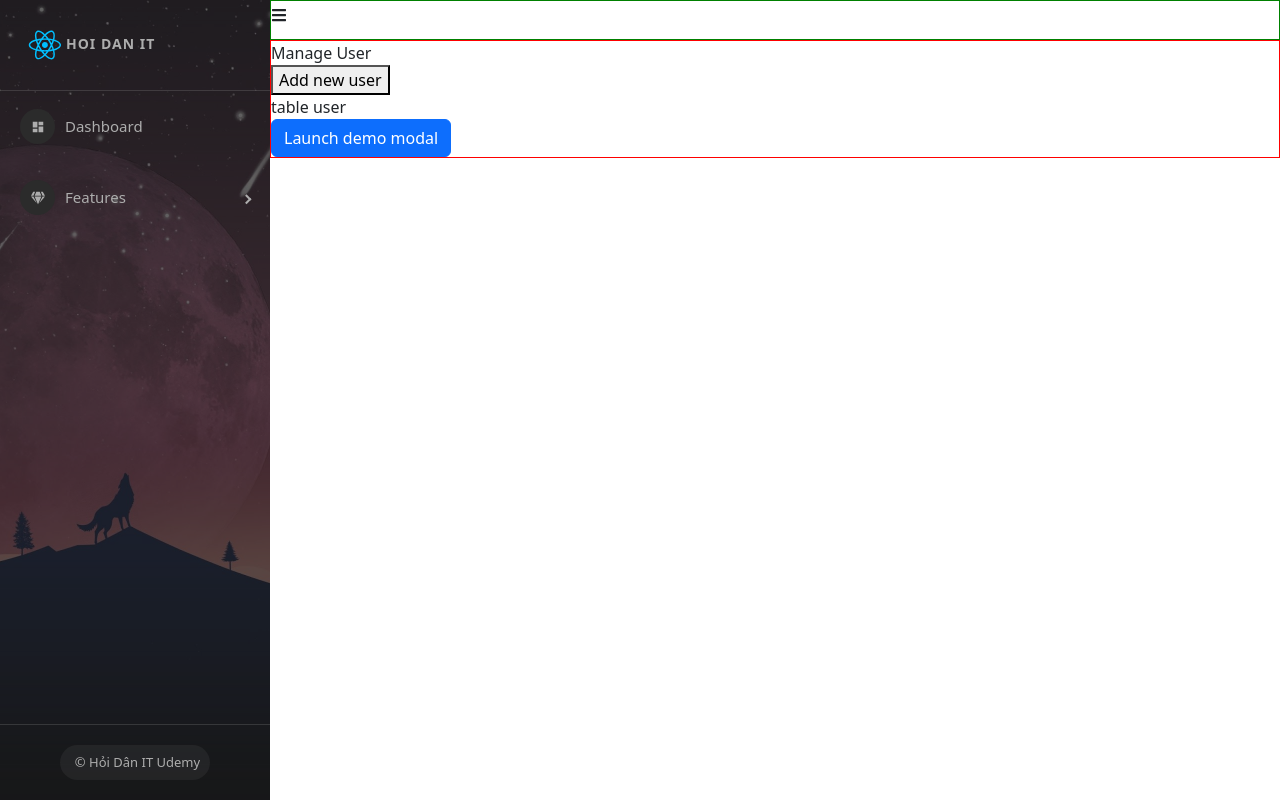
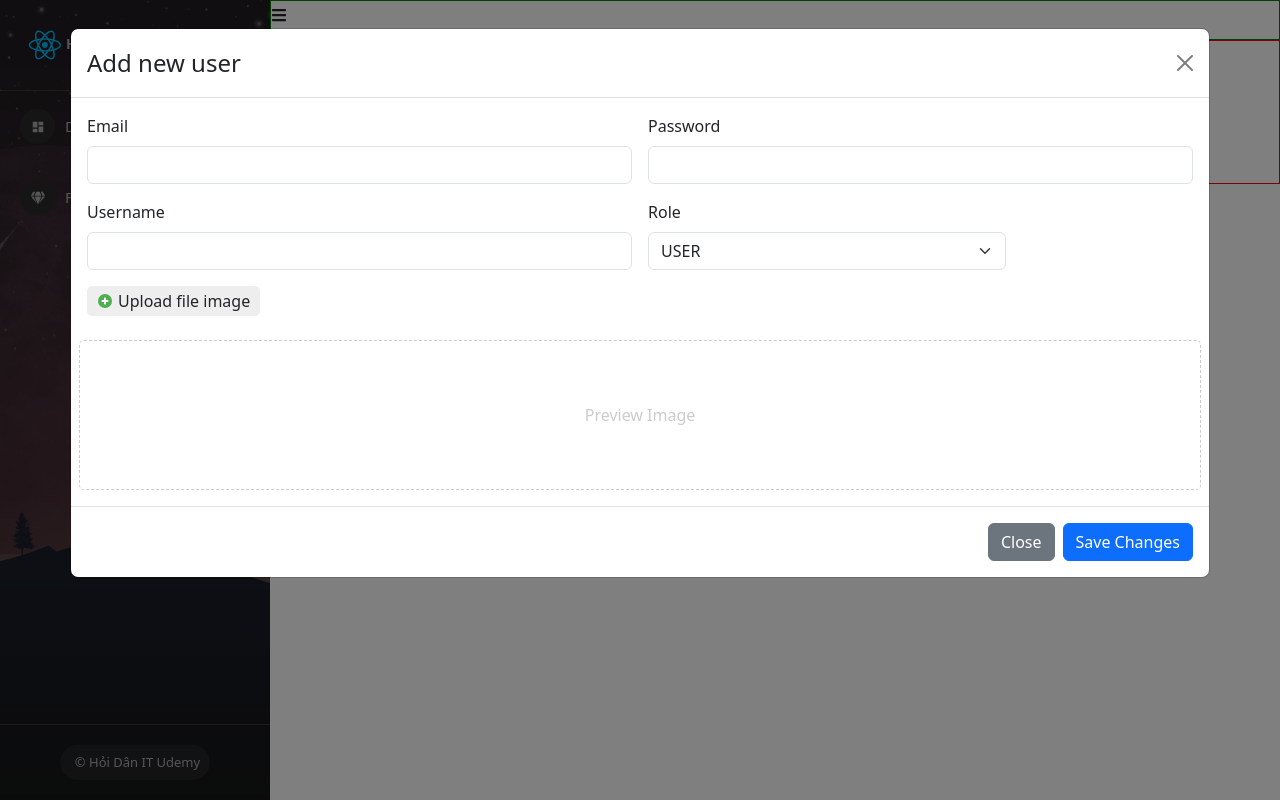
Before and after one commit to CDQuan88/test-demo-react, a React (Create React App) app: page /admins/manage-user in a window 1280 px wide. Both pictures are taken after a click on the button "Add new user". Built offline with nearby package versions, Linux system fonts and the light colour scheme.

Commit message:
Call API Add New User with formdata

```diff
--- a/src/components/Admin/Content/ManageUser.js
+++ b/src/components/Admin/Content/ManageUser.js
@@ -1,15 +1,26 @@
 import ModalCreateUser from "./ModalCreateUser";
 import "./ManageUser.scss";
+import { FcPlus } from "react-icons/fc";
+import { useState } from "react";
 const ManageUser = (props) => {
+  const [showModalCreateUser, setShowModalCreateUser] = useState(false);
   return (
     <div className="manage-user-container">
       <div className="title">Manage User</div>
       <div className="users-content">
-        <div>
-          <button>Add new user</button>
+        <div className="btn-add-user">
+          <button
+            className="btn btn-primary"
+            onClick={() => setShowModalCreateUser(true)}
+          >
+            <FcPlus /> Add new user
+          </button>
         </div>
-        <div>table user</div>
-        <ModalCreateUser />
+        <div className="table-users-container">table user</div>
+        <ModalCreateUser
+          show={showModalCreateUser}
+          setShow={setShowModalCreateUser}
+        />
       </div>
     </div>
   );
--- a/src/components/Admin/Content/ManageUser.scss
+++ b/src/components/Admin/Content/ManageUser.scss
@@ -1,8 +1,21 @@
 .manage-user-container {
-    .users-content {}
+    padding: 10px;
+
+    .users-content {
+        .btn-add-user {
+            margin: 15px 0;
+        }
+    }
+
+    .title {
+        font-weight: bolder;
+        font-size  : 20px;
+    }
 }
 
 .modal-add-user {
+
+
     .img-preview {
         border         : 1px dashed #ccc;
         height         : 150px;
--- a/src/components/Admin/Content/ModalCreateUser.js
+++ b/src/components/Admin/Content/ModalCreateUser.js
@@ -2,12 +2,19 @@
 import Button from "react-bootstrap/Button";
 import Modal from "react-bootstrap/Modal";
 import { FcPlus } from "react-icons/fc";
+import axios from "axios";
+const ModalCreateUser = (props) => {
+  const { show, setShow } = props;
 
-const ModalCreateUser = () => {
-  const [show, setShow] = useState(false);
-
-  const handleClose = () => setShow(false);
-  const handleShow = () => setShow(true);
+  const handleClose = () => {
+    setShow(false);
+    setEmail("");
+    setPassword("");
+    setUsername("");
+    setRole("USER");
+    setImage("");
+    setPreviewImage("");
+  };
   const [email, setEmail] = useState("");
   const [password, setPassword] = useState("");
   const [username, setUsername] = useState("");
@@ -17,15 +24,27 @@
   const handleUploadImage = (event) => {
     if (event.target && event.target.files && event.target.files[0]) {
       setPreviewImage(URL.createObjectURL(event.target.files[0]));
-      setImage(URL.createObjectURL(event.target.files[0]));
+      setImage(event.target.files[0]);
     }
   };
+
+  const handleSubmitCreateUser = async () => {
+    const data = new FormData();
+    data.append("email", email);
+    data.append("password", password);
+    data.append("username", username);
+    data.append("role", role);
+    data.append("userImage", image);
+
+    let res = await axios.post(
+      "http://localhost:8081/api/v1/participant",
+      data
+    );
+    console.log(">>>>> check response", res);
+  };
+
   return (
     <>
-      <Button variant="primary" onClick={handleShow}>
-        Launch demo modal
-      </Button>
-
       <Modal
         className="modal-add-user"
         backdrop="static"
@@ -70,6 +89,7 @@
               <select
                 className="form-select"
                 onChange={(event) => setRole(event.target.value)}
+                value={role}
               >
                 <option value="USER">USER</option>
                 <option value="ADMIN">ADMIN</option>
@@ -101,7 +121,7 @@
           <Button variant="secondary" onClick={handleClose}>
             Close
           </Button>
-          <Button variant="primary" onClick={handleClose}>
+          <Button variant="primary" onClick={() => handleSubmitCreateUser()}>
             Save Changes
           </Button>
         </Modal.Footer>
```
